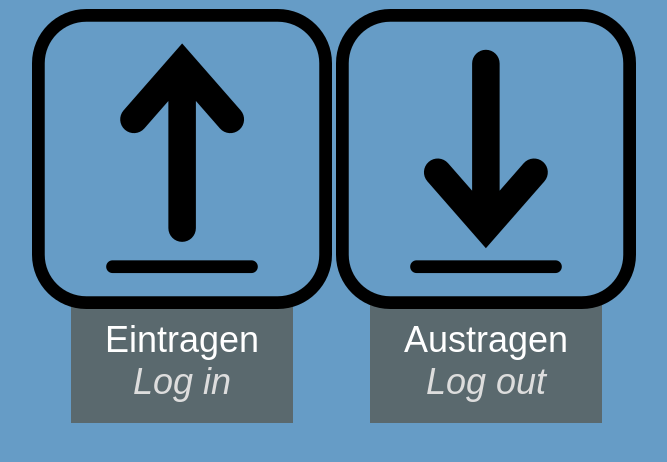
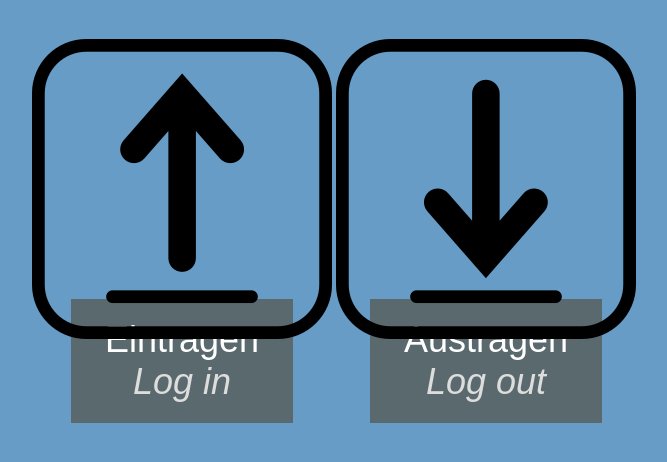
Before and after one commit to jknappe/access-log, a Flask app: page / in a window 1280 px wide. Shown: the top 462 px of the page, without its empty margins (69-736 px from the left). Run offline with Flask 2, Linux system fonts and the light colour scheme; some libraries are stand-ins or nearby versions.

Commit message:
moves arrow images down

```diff
--- a/static/css/main.css
+++ b/static/css/main.css
@@ -122,7 +122,7 @@ table[name=admin]{
 /* ------ */
 .arrow-image{
   position: relative;
-  top: 20px;
+  top: 50px;
 }
 
 .arrow-image:hover{
```
